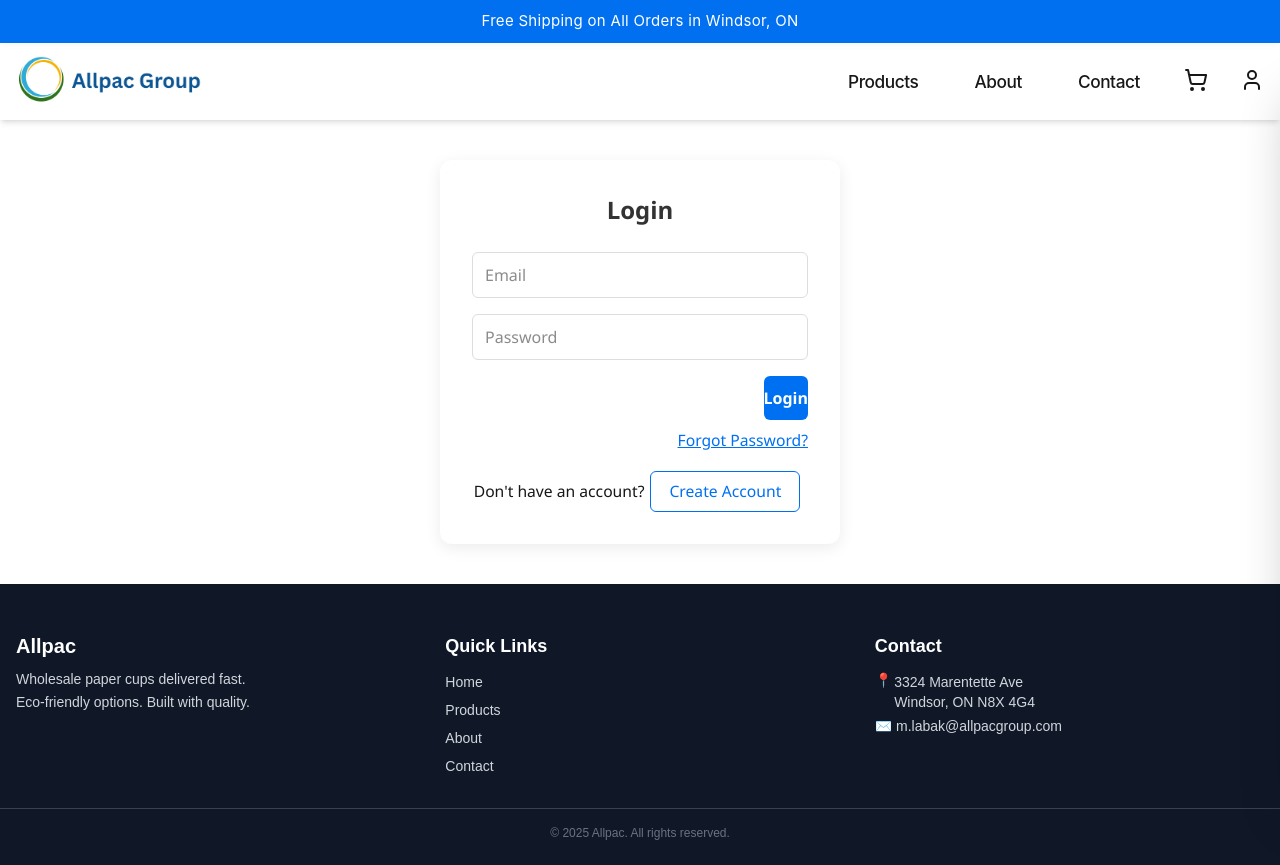
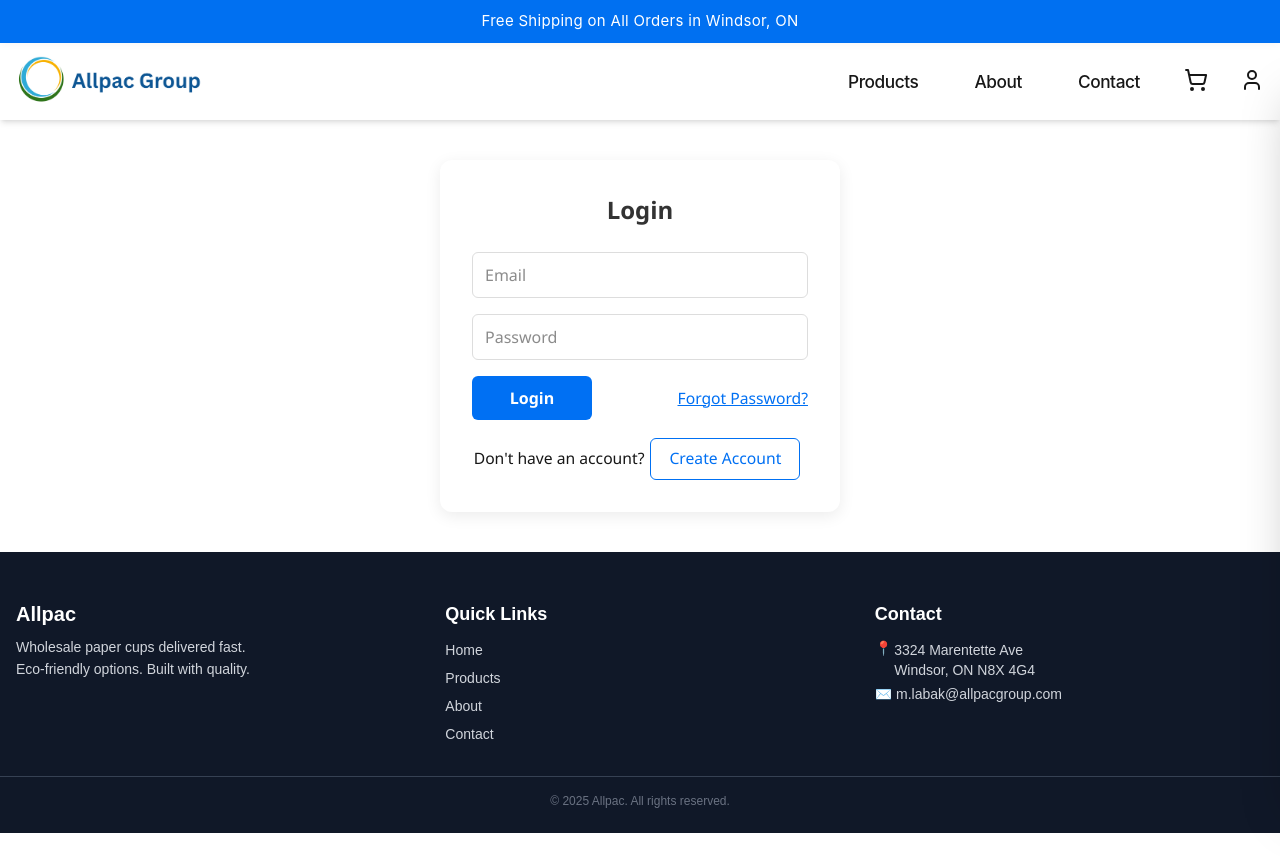
Before and after one commit to Emadedin1/allpacstore, a Next.js app: page /login in a window 1280 px wide. After the commit the page ends 833 px from the top, so only its background shows below. Built offline with nearby package versions, Linux system fonts and the light colour scheme; no server answers.

Commit message:
Update LoginPage.jsx

```diff
--- a/src/components/LoginPage.jsx
+++ b/src/components/LoginPage.jsx
@@ -38,7 +38,7 @@ const styles = {
     borderColor: "#0070f3",
   },
   button: {
-    padding: "10px 0",
+    padding: "10px 16px",
     borderRadius: "6px",
     border: "none",
     background: "#0070f3",
@@ -47,6 +47,7 @@ const styles = {
     fontSize: "1rem",
     cursor: "pointer",
     transition: "background 0.2s",
+    minWidth: 120,
   },
   buttonSwitch: {
     background: "#fff",
@@ -149,8 +150,6 @@ export default function LoginPage({ mode: initialMode = "login" }) {
       <div style={styles.title}>
         {mode === "login" ? "Login" : "Create Account"}
       </div>
-
-      {/* LOGIN / REGISTER FORM */}
       <form style={styles.form} onSubmit={handleSubmit}>
         {mode === "register" && (
           <input
@@ -194,19 +193,16 @@ export default function LoginPage({ mode: initialMode = "login" }) {
           required
         />
 
-        {/* Keep other actions inside form but move PasswordReset OUTSIDE the form */}
-        <div style={{ textAlign: "right" }}>
-          {/* previously PasswordReset was here (nested). Do not put it inside the form */}
-          <button type="submit" style={styles.button}>
+        {/* Row with submit button on the left and Forgot Password on the right */}
+        <div style={{ display: "flex", justifyContent: "space-between", alignItems: "center", gap: 12, flexWrap: "nowrap" }}>
+          <button
+            type="submit"
+            style={{ ...styles.button, flex: "0 0 auto" }}
+          >
             {mode === "login" ? "Login" : "Register"}
           </button>
-        </div>
-        {error && <div style={styles.error}>{error}</div>}
-        {success && <div style={styles.success}>{success}</div>}
-      </form>
 
-      {/* --- Place PasswordReset outside the form --- */}
-      <div style={{ textAlign: "right", marginTop: 8 }}>
+          <div style={{ marginLeft: 12, flex: "0 0 auto" }}>
             <PasswordReset
               apiEndpoint="/api/auth/password-reset"
               buttonText="Forgot Password?"
@@ -227,6 +223,11 @@ export default function LoginPage({ mode: initialMode = "login" }) {
               }}
             />
           </div>
+        </div>
+
+        {error && <div style={styles.error}>{error}</div>}
+        {success && <div style={styles.success}>{success}</div>}
+      </form>
 
       <div style={styles.switch}>
         {mode === "login" ? (
```
Lines whose indentation alone changed are shown as unchanged.
